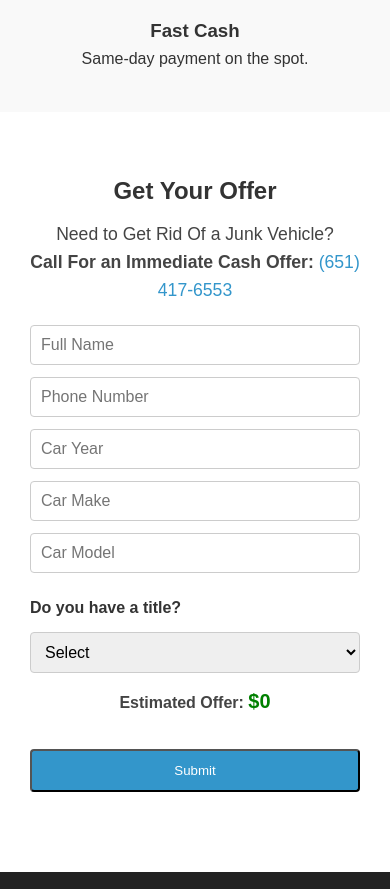
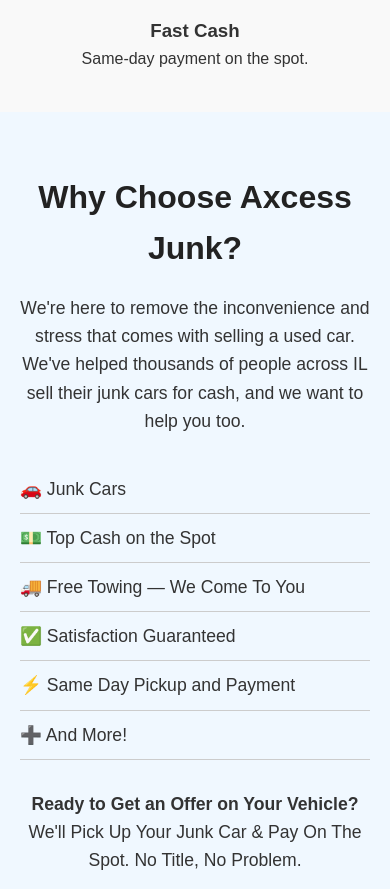
Before and after one commit to jhumaira/junk-car-site, a plain HTML site: page index.html in a window 390 px wide. Shown: the part 1106-1995 px from the top of the page. Drawn offline with Linux system fonts and the light colour scheme.

Commit message:
Final push: mobile-friendly layout, lien logic, Why Choose section

```diff
--- a/index.html
+++ b/index.html
@@ -18,7 +18,8 @@
     <div class="overlay">
       <h1>We Buy Junk Cars Kane County</h1>
       <p>Fast, Free Towing • Same-Day Cash Offers</p>
-      <a href="tel:6514176553" class="btn-primary">Call Us Today</a>
+      <a href="tel:6514176553" class="btn-primary">Call Now</a>
+
 
       <div class="hero-highlights">
         <ul>
@@ -47,6 +48,33 @@
       <h3>Fast Cash</h3>
       <p>Same-day payment on the spot.</p>
     </div>
+  </section>
+
+  <section class="why-choose">
+    <h2>Why Choose Axcess Junk?</h2>
+    <p>
+      We're here to remove the inconvenience and stress that comes with selling a used car.
+      We've helped thousands of people across IL sell their junk cars for cash, and we want to help you too.
+    </p>
+
+    <ul class="why-list">
+      <li>🚗 Junk Cars</li>
+      <li>💵 Top Cash on the Spot</li>
+      <li>🚚 Free Towing — We Come To You</li>
+      <li>✅ Satisfaction Guaranteed</li>
+      <li>⚡ Same Day Pickup and Payment</li>
+      <li>➕ And More!</li>
+    </ul>
+
+    <p class="call-message">
+      <strong>Ready to Get an Offer on Your Vehicle?</strong><br />
+      We'll Pick Up Your Junk Car & Pay On The Spot. No Title, No Problem.
+    </p>
+    <p class="call-to-action">
+      📞 <a href="tel:6514176553">Call (651) 417-6553</a><br />
+      Call us right now to get a free offer!
+    </p>
+    <p>*Legal Compliance:  You must be the verified registered owner of the vehicle and shall comply with all applicable federal, state, and local laws and regulations with respect to selling and transferring off the vehicle's ownership.</p>
   </section>
 
   <section id="form" class="form-section">
--- a/styles.css
+++ b/styles.css
@@ -89,7 +89,7 @@
   }
 
   .phone-number {
-    font-size: 1.25rem;
+    font-size: 2.5rem;
     font-weight: bold;
     color: #002fff;
   }
@@ -178,3 +178,53 @@
     width: 100%;
   }
 }
+
+.why-choose {
+  background-color: #f0f8ff;
+  padding: 60px 20px;
+  text-align: center;
+}
+
+.why-choose h2 {
+  font-size: 2rem;
+  margin-bottom: 20px;
+  color: #222;
+}
+
+.why-choose p {
+  font-size: 1.1rem;
+  color: #333;
+  max-width: 600px;
+  margin: 0 auto 20px auto;
+  line-height: 1.6;
+}
+
+.why-list {
+  list-style: none;
+  padding: 0;
+  margin: 30px auto;
+  max-width: 600px;
+  text-align: left;
+}
+
+.why-list li {
+  font-size: 1.1rem;
+  padding: 10px 0;
+  border-bottom: 1px solid #ccc;
+}
+
+.call-message {
+  font-size: 1.2rem;
+  margin-top: 30px;
+}
+
+.call-to-action {
+  margin-top: 15px;
+  font-size: 1.3rem;
+  font-weight: bold;
+}
+
+.call-to-action a {
+  color: #3396cb;
+  text-decoration: none;
+}
```
